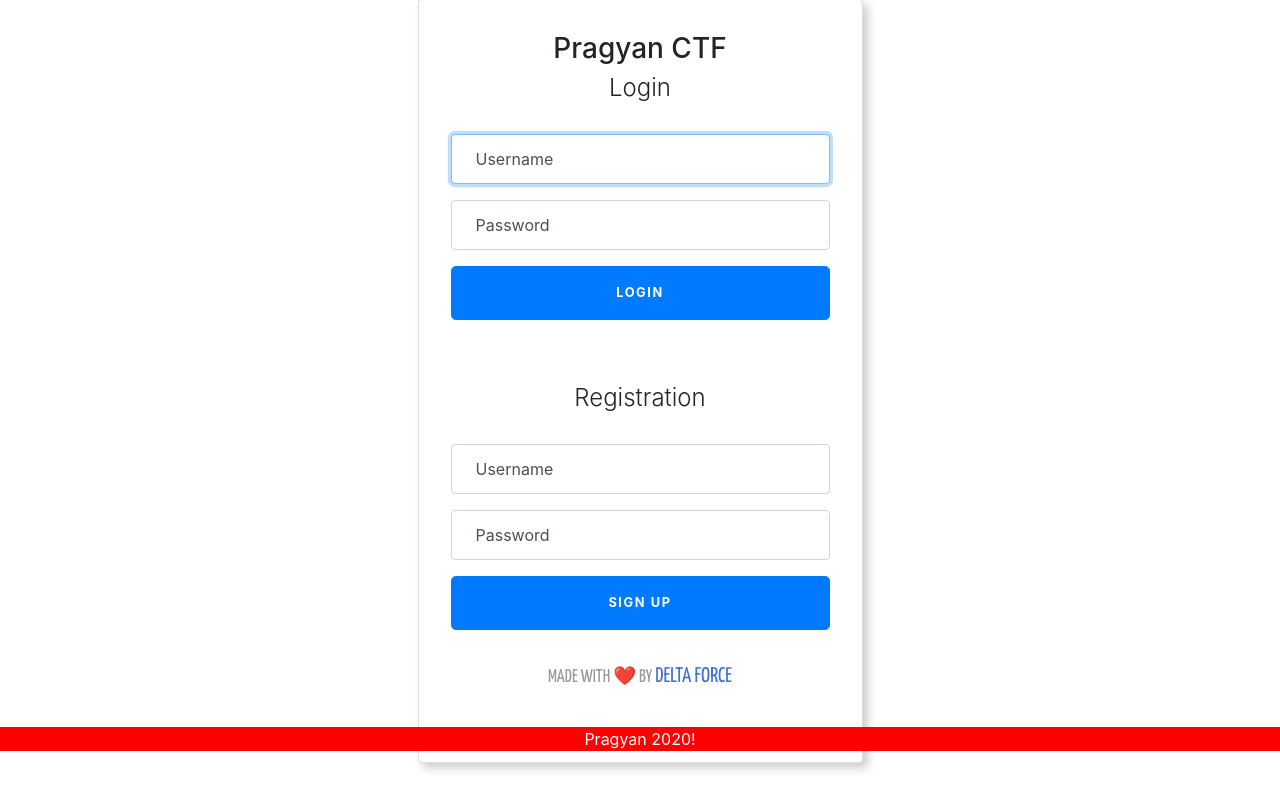
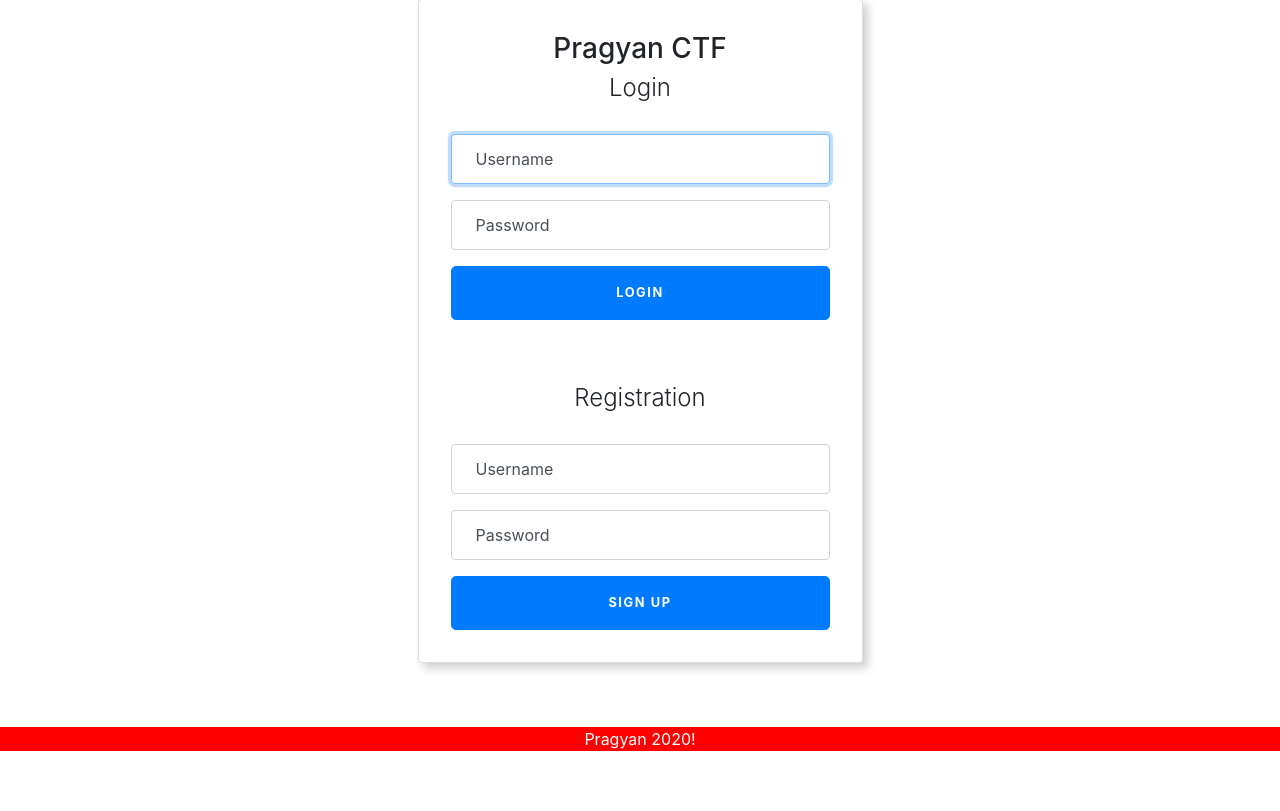
Before and after one commit to sandy9999/pctf_20, a PHP site: page / in a window 1280 px wide. Shown: the part 49-860 px from the top of the page. After the commit the page ends 800 px from the top, so only its background shows below. Run offline with PHP 8.4, Linux system fonts and the light colour scheme; some libraries are stand-ins or nearby versions.

Commit message:
[WEB1]: flag&footer changes

```diff
--- a/WEB/WEB1/brutus/index.php
+++ b/WEB/WEB1/brutus/index.php
@@ -109,15 +109,6 @@ class pageContent{
                       </div>
                     </form>
                   </div>
-                  <div class="fadeIn fourth">
-                  <div class="d-flex justify-content-center footer_div">
-                  <span class="txt1">
-                      MADE WITH <span style="color: darkred">❤️</span> BY  <a href="https://delta.nitt.edu" class="txt2 hov1" target="_blank">
-                        DELTA FORCE
-                      </a>
-                  </span>
-                  </div>
-                  </div>
                 </div>
                 </div>
               </div>
--- a/WEB/WEB1/setup/capture_the_flag.sql
+++ b/WEB/WEB1/setup/capture_the_flag.sql
@@ -36,7 +36,7 @@ CREATE TABLE `messages` (
 --
 
 INSERT INTO `messages` (`username`, `message`) VALUES
-('pragyan1800121', 'p_ctf{ab53_304cf_d87d71}');
+('pragyan1800121', 'p_ctf{5ecur1ty_v1c3_he4d_15_0ur_6uy}');
 
 -- --------------------------------------------------------
 
```
